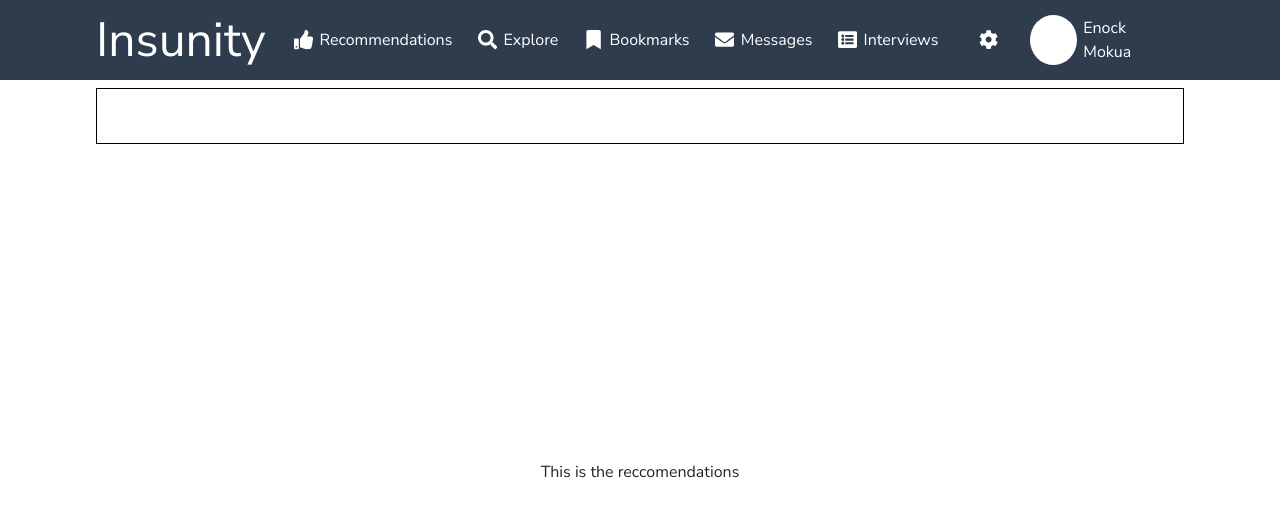
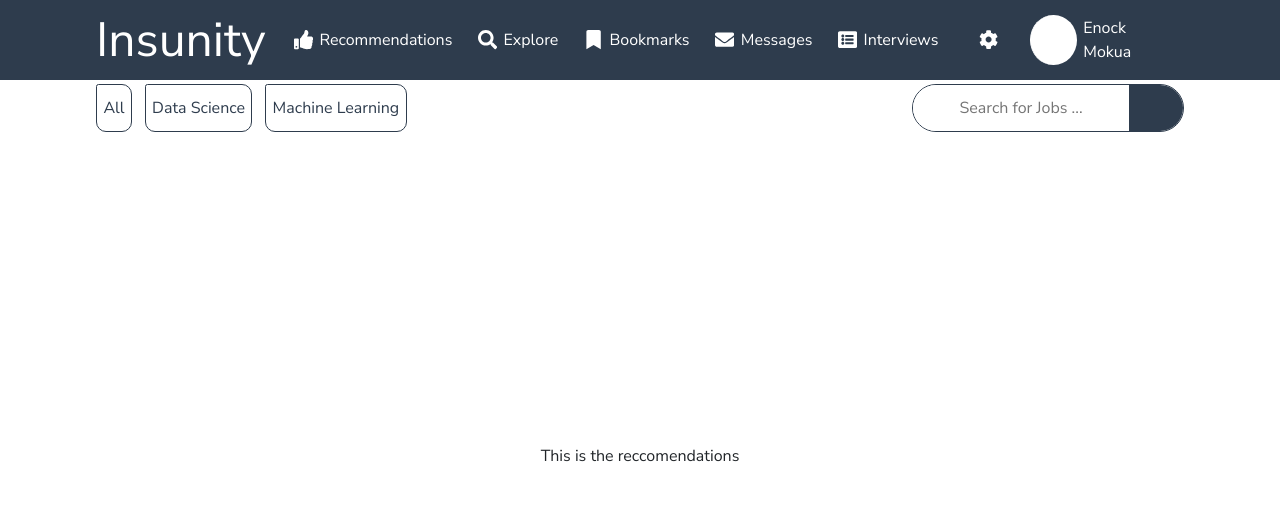
Before and after one commit to MokuaEnock/mboka, a React (Vite) app: page /seeker/reccs in a window 1280 px wide. Shown: the top 516 px of the page. Built offline with nearby package versions, Linux system fonts and the light colour scheme; a small style sheet from the web is missing.

Commit message:
create the structure of teh searchcompoennt

```diff
--- a/src/Components/seeker/search/search.css
+++ b/src/Components/seeker/search/search.css
@@ -1,8 +1,6 @@
 .seeker-search {
   width: 100%;
   height: 7vh;
-  margin-top: 1vh;
-  margin-bottom: 1vh;
   display: flex;
   flex-direction: row;
   align-items: center;
@@ -11,10 +9,66 @@
 
 #seeker-search-cont {
   width: 85%;
-  border: thin solid black;
   height: 100%;
   display: flex;
   flex-direction: row;
   align-items: center;
   justify-content: space-between;
+  padding-top: 0.5vh;
+  padding-bottom: 0.5vh;
 }
+
+.seeker-search-conts {
+  width: max-content;
+  height: 100%;
+}
+
+.seeker-search-conts > * {
+  margin-right: 1vw;
+  height: 100%;
+  border: thin solid var(--primary);
+  background-color: transparent;
+  color: var(--primary);
+  border-radius: 2.5px 10px 10px;
+  padding-left: 0.5vw;
+  padding-right: 0.5vw;
+  font-size: 1rem;
+}
+
+#seeker-search-cont > * {
+  height: 100%;
+}
+
+#seeker-search-form {
+  border: thin solid var(--primary);
+  display: flex;
+  border-radius: 100px;
+  width: 25%;
+  flex-direction: row;
+  align-items: center;
+  justify-content: space-between;
+}
+
+#seeker-search-form > * {
+  height: 100%;
+  border: none;
+}
+
+#seeker-search-form > input {
+  width: 80%;
+  text-align: center;
+  height: 100%;
+  border-top-left-radius: inherit;
+  border-bottom-left-radius: inherit;
+}
+
+#seeker-search-form > button {
+  width: 20%;
+  display: flex;
+  flex-direction: row;
+  align-items: center;
+  justify-content: center;
+  border-top-right-radius: inherit;
+  border-bottom-right-radius: inherit;
+  background-color: var(--primary);
+}
--- a/src/Components/seeker/search/search.jsx
+++ b/src/Components/seeker/search/search.jsx
@@ -3,7 +3,19 @@ import "./search.css";
 export default function SeekerSearch() {
   return (
     <section className="seeker-search">
-      <div id="seeker-search-cont"></div>
+      <div id="seeker-search-cont">
+
+        <span className="seeker-search-conts">
+          <button>All</button>
+          <button>Data Science</button>
+          <button>Machine Learning</button>
+        </span>
+
+        <form id="seeker-search-form">
+          <input type="text" placeholder="Search for Jobs ..." />
+          <button type="submit"></button>
+        </form>
+      </div>
     </section>
   );
 }
--- a/src/Pages/seeker/home/home.css
+++ b/src/Pages/seeker/home/home.css
@@ -15,7 +15,7 @@
 }
 
 .seeker-home {
-  height: 80vh;
+  height: 81vh;
   width: 85%;
   border: thin solid black;
   display: flex;
@@ -30,5 +30,5 @@
 }
 
 .seeker-home > div {
-    width: 20%;
+    width: 30%;
 }
```
